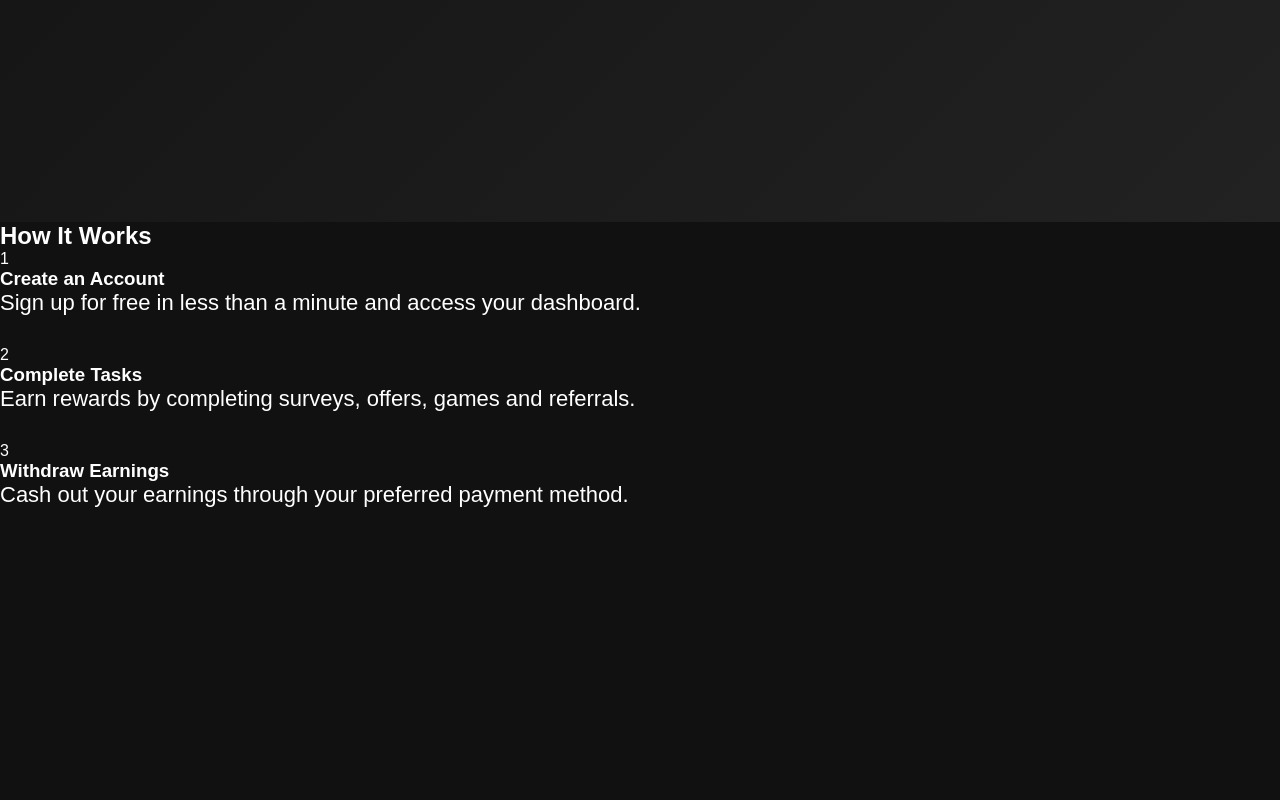
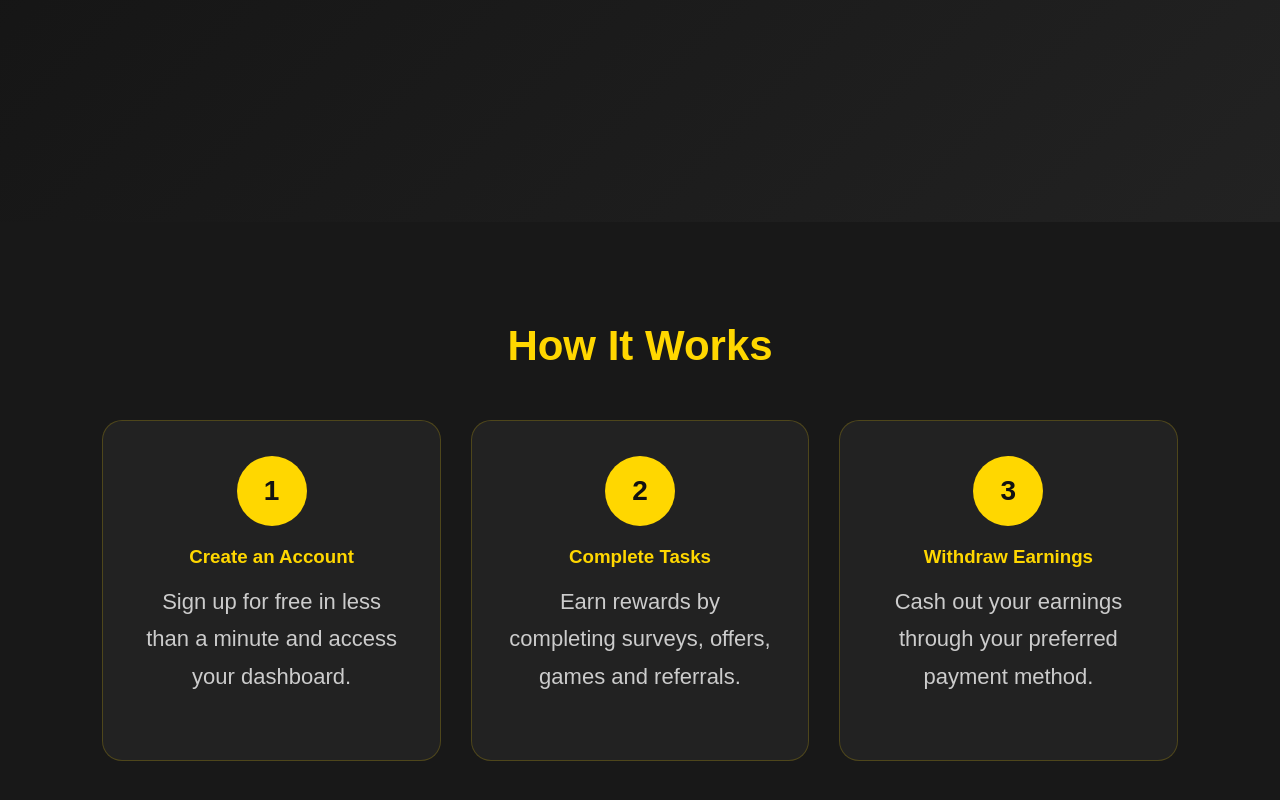
Before and after one commit to lumora591-rgb/lumora-rewards, a plain HTML site: page index.html in a window 1280 px wide. Shown: the part 578-1378 px from the top of the page. Before the commit the page ends 1116 px from the top, so only its background shows below. Drawn offline with Linux system fonts and the light colour scheme.

Commit message:
Update style.css

```diff
--- a/style.css
+++ b/style.css
@@ -154,3 +154,60 @@ border-radius:12px;
 font-weight:bold;
 font-size:18px;
 }
+/* How It Works */
+
+.how-it-works{
+padding:100px 8%;
+background:#181818;
+text-align:center;
+}
+
+.how-it-works h2{
+font-size:42px;
+color:#FFD700;
+margin-bottom:50px;
+}
+
+.steps{
+display:grid;
+grid-template-columns:repeat(auto-fit,minmax(280px,1fr));
+gap:30px;
+}
+
+.step{
+background:#222;
+padding:35px;
+border-radius:20px;
+border:1px solid rgba(255,215,0,.2);
+transition:.3s;
+}
+
+.step:hover{
+transform:translateY(-8px);
+border-color:#FFD700;
+box-shadow:0 0 20px rgba(255,215,0,.2);
+}
+
+.number{
+width:70px;
+height:70px;
+background:#FFD700;
+color:#111;
+border-radius:50%;
+margin:0 auto 20px;
+display:flex;
+justify-content:center;
+align-items:center;
+font-size:28px;
+font-weight:bold;
+}
+
+.step h3{
+color:#FFD700;
+margin-bottom:15px;
+}
+
+.step p{
+color:#ccc;
+line-height:1.7;
+  }
```
